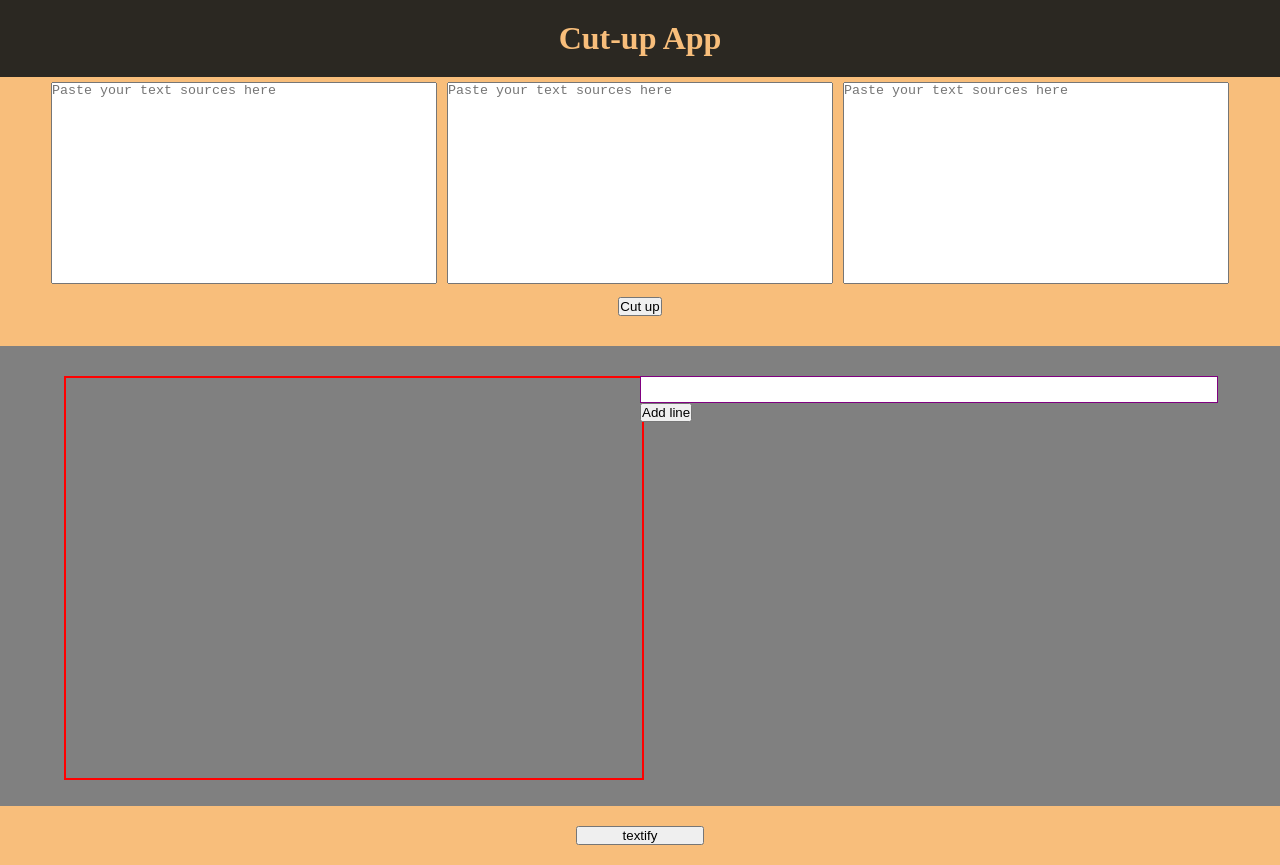
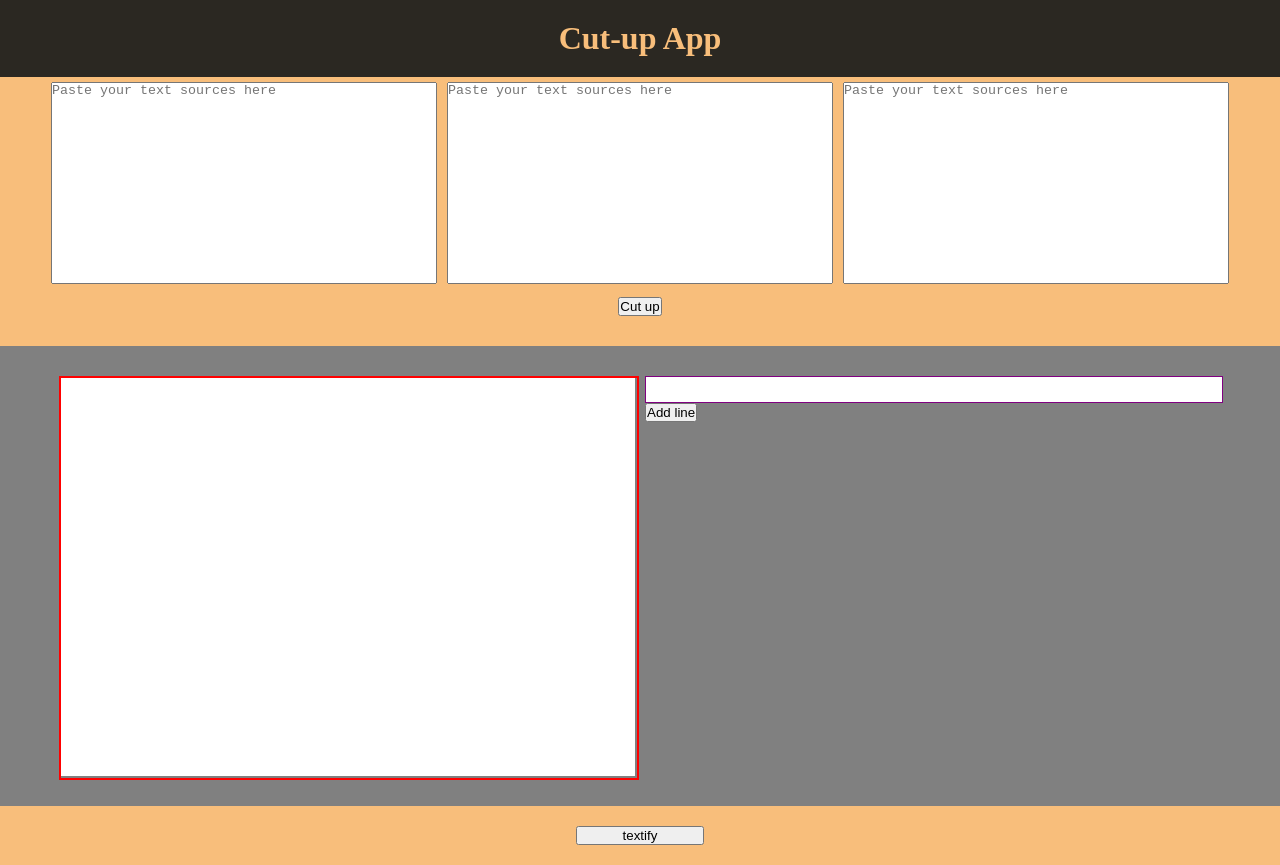
Before and after one commit to charlie-galb/cut-up, a React app: page / in a window 1280 px wide. Built offline with nearby package versions, Linux system fonts and the light colour scheme.

Commit message:
Add background colour

```diff
--- a/src/styles/components/pasteboard.scss
+++ b/src/styles/components/pasteboard.scss
@@ -1,6 +1,8 @@
 .pasteboard-container {
+    background-color: white;
     height: 400px;
     width: 45%;
+    margin-right: 10px;
 }
 
 .unused-snippets {
```
